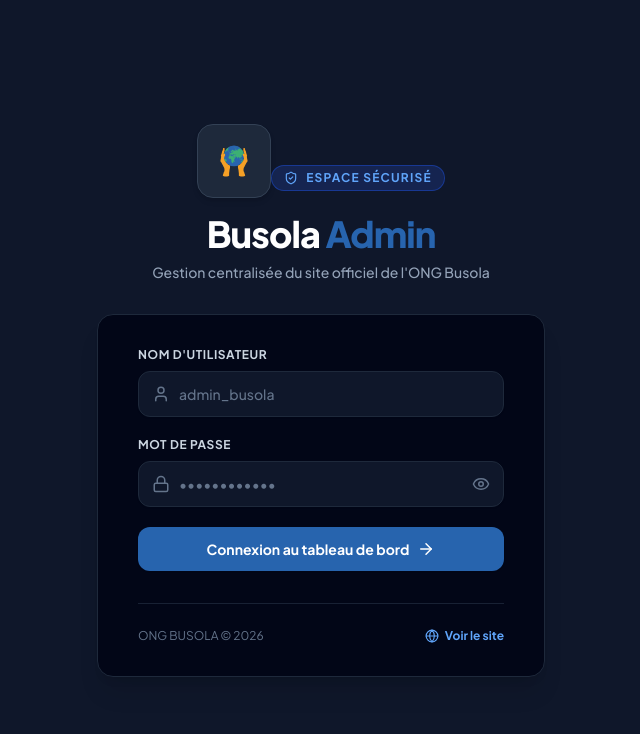
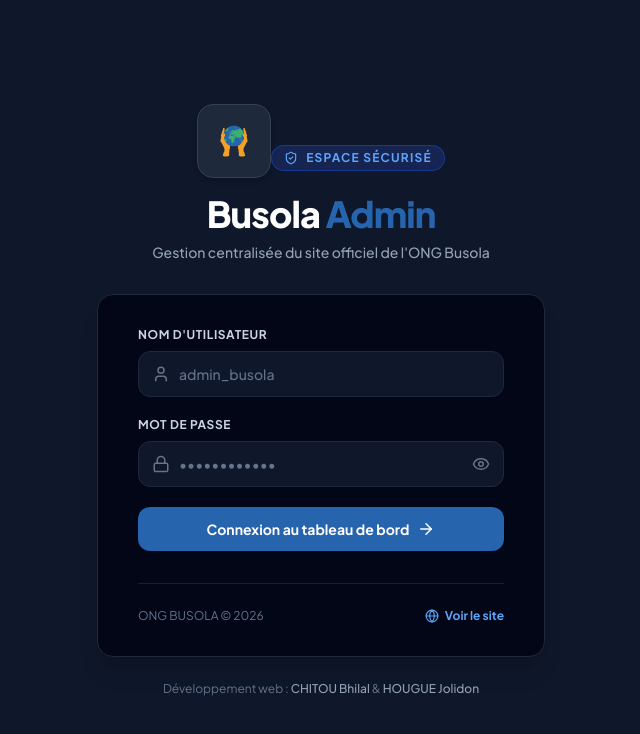
Before and after one commit to 7Bhil/Bussola-admin, a React (Vite) app: page /login in a window 1280 px wide. Shown: the top 734 px of the page, without its empty margins (319-959 px from the left). Built offline with nearby package versions, Linux system fonts and the light colour scheme; no server answers.

Commit message:
feat(branding): add discrete developer signatures in HTML meta, console, login page, and sidebar

```diff
--- a/index.html
+++ b/index.html
@@ -1,8 +1,10 @@
 <!doctype html>
 <html lang="fr">
   <head>
+    <!-- Conçu & développé par CHITOU Bhilal (https://7bhil.vercel.app) & HOUGUE Jolidon (https://portfolio-jolidon-v2.vercel.app/) -->
     <meta charset="utf-8" />
     <meta name="viewport" content="width=device-width, initial-scale=1.0" />
+    <meta name="author" content="CHITOU Bhilal & HOUGUE Jolidon" />
     <title>Busola Admin — Espace Administration</title>
     <link rel="preconnect" href="https://fonts.googleapis.com">
     <link rel="preconnect" href="https://fonts.gstatic.com" crossorigin>
--- a/src/AdminLayout.jsx
+++ b/src/AdminLayout.jsx
@@ -176,6 +176,20 @@ export default function AdminLayout({ children }) {
                 <LogOut size={18} />
               </button>
             </div>
+
+            {/* Discrete Developer Credits */}
+            <div className="mt-3 pt-2 border-t border-slate-100 text-center">
+              <span className="text-[10px] text-slate-400">
+                Par{' '}
+                <a href="https://7bhil.vercel.app" target="_blank" rel="noopener noreferrer" className="font-semibold hover:text-[#2764ae]">
+                  C. Bhilal
+                </a>
+                {' '}&amp;{' '}
+                <a href="https://portfolio-jolidon-v2.vercel.app/" target="_blank" rel="noopener noreferrer" className="font-semibold hover:text-[#2764ae]">
+                  H. Jolidon
+                </a>
+              </span>
+            </div>
           </div>
         </div>
       </aside>
--- a/src/Login.jsx
+++ b/src/Login.jsx
@@ -176,6 +176,28 @@ export default function Login({ onLogin }) {
             </a>
           </div>
         </div>
+
+        {/* Discrete Developer Credits */}
+        <p className="mt-6 text-center text-xs text-slate-500">
+          Développement web :{' '}
+          <a
+            href="https://7bhil.vercel.app"
+            target="_blank"
+            rel="noopener noreferrer"
+            className="text-slate-400 hover:text-white font-medium transition underline-offset-2 hover:underline"
+          >
+            CHITOU Bhilal
+          </a>
+          {' '}&amp;{' '}
+          <a
+            href="https://portfolio-jolidon-v2.vercel.app/"
+            target="_blank"
+            rel="noopener noreferrer"
+            className="text-slate-400 hover:text-white font-medium transition underline-offset-2 hover:underline"
+          >
+            HOUGUE Jolidon
+          </a>
+        </p>
       </div>
     </div>
   )
--- a/src/main.jsx
+++ b/src/main.jsx
@@ -16,6 +16,12 @@ import ProfilePage from './ProfilePage'
 import TrafficPage from './TrafficPage'
 import api from './api'
 import './index.css'
+
+// Signature développeurs
+console.log(
+  "%c🚀 Busola Admin — Conçu & développé par CHITOU Bhilal (https://7bhil.vercel.app) & HOUGUE Jolidon (https://portfolio-jolidon-v2.vercel.app/)",
+  "background: #0f172a; color: #38bdf8; font-weight: bold; font-size: 11px; padding: 5px 10px; border-radius: 4px;"
+)
 
 function Root() {
 	const [user, setUser] = useState(null)
```
